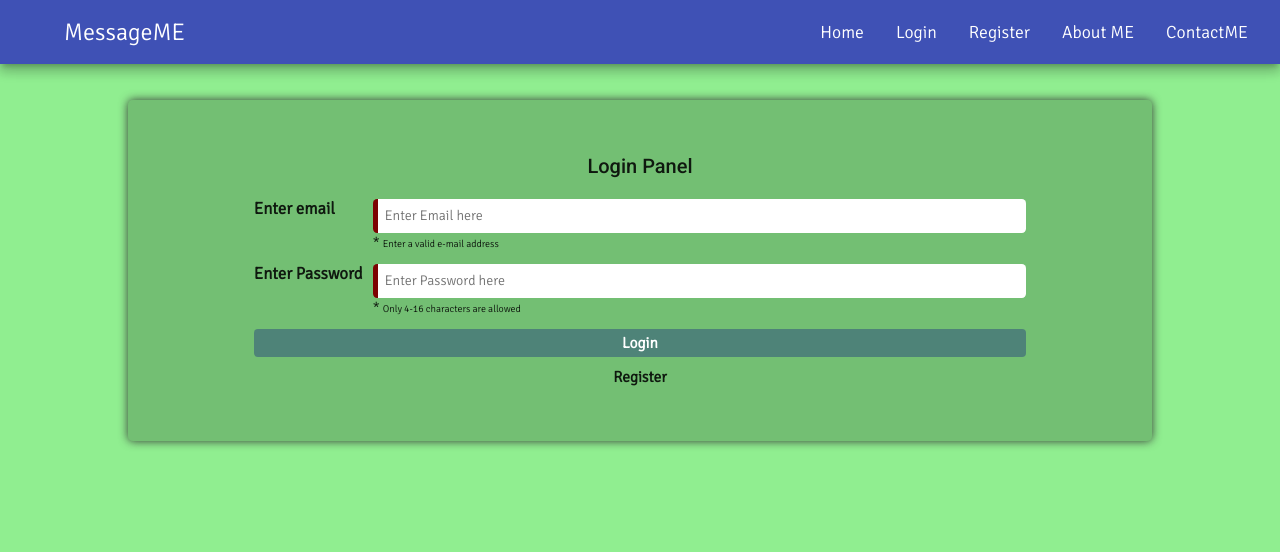
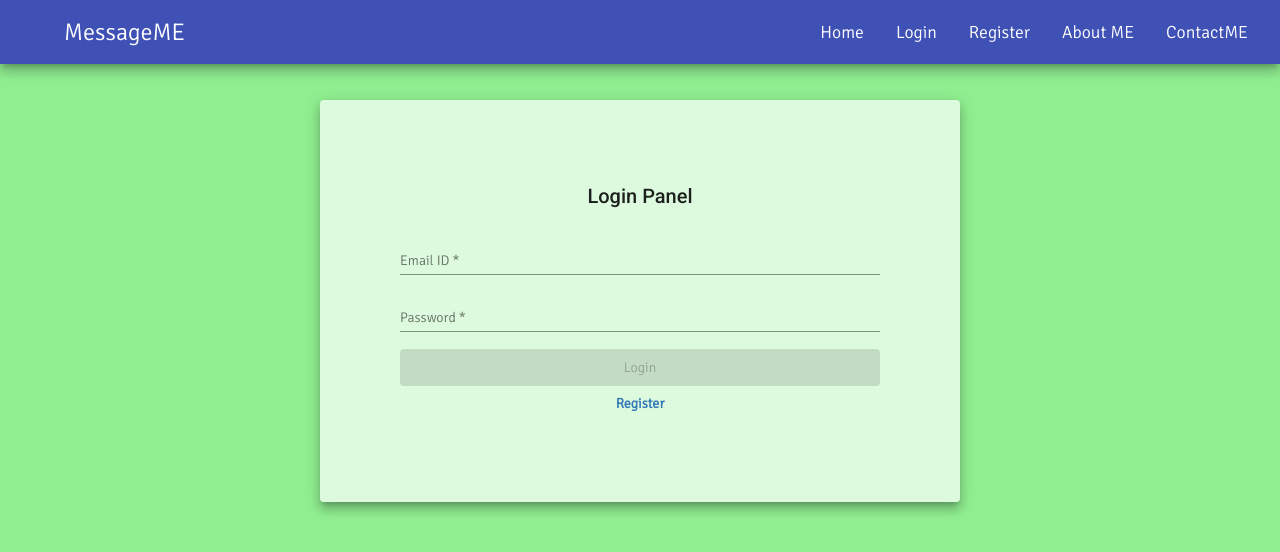
Before and after one commit to manishekaneja/anyMessApplication_a2, an Angular app: page /account/login in a window 1280 px wide. Shown: the top 552 px of the page. Built offline with nearby package versions, Linux system fonts and the light colour scheme.

Commit message:
login form design updated

```diff
--- a/src/app/app.component.css
+++ b/src/app/app.component.css
@@ -6,8 +6,8 @@
   right: 0;
   background-color: transparent;
 }
-.drawer-styles{
-  width:300px;
+.drawer-styles {
+  width: 300px;
 }
 .contain-everything {
   padding: 4.5vh 10vw;
@@ -17,5 +17,10 @@
   .containEverything {
     padding: 4.5vh 2vw;
   }
+}
 
+@media (max-width: 425px) {
+  .contain-everything {
+    padding: 1.5rem 1rem;
+  }
 }
--- a/src/app/jsons/validation.css
+++ b/src/app/jsons/validation.css
@@ -1,8 +1,8 @@
-.ng-valid[required],.ng-valid.required{
+/* .ng-valid[required],.ng-valid.required{
     border-left:green 5px solid!important;
     transition: 0.5s;
 }
 .ng-invalid[required],.ng-invalid.ng-touched.required{
     border-left:rgb(124, 2, 2) 5px solid!important;
     transition: 0.5s;
-}
+} */
--- a/src/app/login/login.component.css
+++ b/src/app/login/login.component.css
@@ -1,77 +1,52 @@
-#formcss>*{
+.login-container {
   margin: 0.5em;
+  padding: 5rem;
+  background-color:rgba(255,255,255,0.7);
+  display: flex;
+  max-width: 40rem;
+  margin: auto;
 }
-#formcss{
+.form-section {
+  align-self: stretch;
+  flex: 1;
+}
+.form-section > form {
   display: flex;
   flex-direction: column;
-    justify-content: center;
-    align-items: center;
-    background-color: rgba(0,0,0,0.2);
-    box-shadow: 0px 0px 10px #353535;
-    padding: 5vh 0vw;
-    border-radius: 5px;
+  align-items: stretch;
 }
-form{
-    margin: auto;
-    display: grid;
-    grid-gap: 10px;
-    grid-template-columns: 1fr 6fr;
-    grid-auto-rows:2fr 2fr 1fr 1fr;
-}
-form>label{
-    font-size: 1.2em;
-}
-form>div{
-    display: flex;
-    width: 100%;
-    height: 100%;
-    flex-direction: column;
-    }
-    form>div>input{
-        padding: 0.5em;
-        border: 0px;
-        border-radius: 0.3em;
-        font-size: 1em;
-    }
-    form>button,form>a{
-        grid-column-start: 1;
-        grid-column-end: 3;
+input {
+  background-color: transparent;
 }
 
-@media(max-width:425px){
-    form{
-        width: 90%;
-        margin: auto;
-        display: grid;
-        grid-template-columns: 1fr;
-        grid-auto-rows:1fr 2fr;
+form > a {
+  color: #337ab7;
+  font-weight: 900;
+  text-align: center;
+  padding: 0.5rem;
 }
-    form>button,form>a{
-        grid-column-start: 1;
-        grid-column-end: 2;
-        text-align: center;
-        border: 0px;
-
+@media (max-width: 768px) {
+  .login-container {
+    padding: 2rem 3rem;
   }
 }
-form>button,form>a{
-    text-align: center;
-        border: 0px;
-        padding: auto;
-        font-weight: 700;
-        font-size: 1.1em;
-        /* text-shadow: 0px 0px 2px #353535; */
-
+@media (max-width: 425px) {
+  .login-container {
+    padding: 2rem 1rem;
+    margin: 2rem 0rem;
   }
-    form>button{
-        border-radius: 4px;
-        color: white!important;
-        background-color: rgba(42, 72, 127,0.8);
-        transition: 0.3s;
 }
 
-    form>button:disabled{
-        background-color: rgba(42, 72, 127,0.5);
+@-webkit-keyframes autofill {
+  0%,
+  100% {
+    background: transparent;
+  }
+}
 
-        /* opacity: 0.3; */
+input:-webkit-autofill {
+  animation: autofill;
+  -webkit-animation-delay: 1s; /* Safari support - any positive time runs instantly */
+  -webkit-animation-name: autofill;
+  -webkit-animation-fill-mode: both;
 }
--- a/src/app/login/login.component.html
+++ b/src/app/login/login.component.html
@@ -1,28 +1,41 @@
-<div id="formcss">
+<mat-card class="login-container flxc jcc aic mat-elevation-z8">
+  <mat-card-title>
     <h2>Login Panel</h2>
+  </mat-card-title>
+  <mat-card-content class="form-section">
+
     <form #myform="ngForm">
-    <label for="email">Enter email</label>
-    <div>
-      <input type="text" id="email" name="email" pattern="^([a-zA-Z0-9_\-\.]+)@([a-zA-Z0-9_\-\.]+)\.([a-zA-Z]{2,5})$" placeholder="Enter Email here"
-      required minlength="4" [(ngModel)]="data.email" #email="ngModel">
-      <span>*
-        <span style="font-size:10px;"> Enter a valid e-mail address</span>
+      <mat-form-field>
+        <mat-label>
+          Email ID
+        </mat-label>
+        <input matInput  type="text" id="email" name="email"
+          pattern="^([a-zA-Z0-9_\-\.]+)@([a-zA-Z0-9_\-\.]+)\.([a-zA-Z]{2,5})$" placeholder="Enter Email here" required
+          minlength="4" [(ngModel)]="data.email" #email="ngModel">
+      </mat-form-field>
+      <mat-form-field>
+        <mat-label>
+          Password
+        </mat-label>
+        <input matInput type="password" name="password" id="password" placeholder="Enter Password here" required
+          minlength="4" maxlength="16" [(ngModel)]="data.password" #password="ngModel">
+      </mat-form-field>
+
+      <!--
+      <label for="password">
+        <span>
+          Enter Password
         </span>
-    </div>
-    <label for="password">Enter Password</label>
-    <div>
-      <input type="password" name="password" id="password" placeholder="Enter Password here" required minlength="4" maxlength="16"
-      [(ngModel)]="data.password" #password="ngModel">
+        <input type="password" name="password" id="password" placeholder="Enter Password here" required minlength="4"
+        maxlength="16" [(ngModel)]="data.password" #password="ngModel">
         <span>*
           <span style="font-size:10px;"> Only 4-16 characters are allowed</span>
         </span>
-    </div>
-    <button [disabled]="!myform.form.valid" (click)="doLogin()">Login</button>
+      </label> -->
+      <button mat-raised-button color="primary" [disabled]="!myform.form.valid" (click)="doLogin()">Login</button>
       <a routerLink="/account/register">
         Register
       </a>
     </form>
-  <div class=" message alert alert-danger  col-md-6 col-md-offset-3 col-xs-10 col-md-offset-1" *ngIf="invalidAttempt" style="text-align:center;margin:0px;" role="alert">
-    <strong>Invalid Email or Password </strong>
-  </div>
-</div>
+  </mat-card-content>
+</mat-card>
--- a/src/styles.css
+++ b/src/styles.css
@@ -51,12 +51,21 @@ a:active {
 }
 .flxr {
   display: flex;
+  flex-direction: row;
 }
-.jcc{
+.flxc {
+  display: flex !important;
+  flex-direction: column;
+}
+
+.jcc {
   justify-content: center;
 }
-.ais{
+.ais {
   align-items: stretch;
+}
+.aic {
+  align-items: center;
 }
 @media (max-width: 1024px) {
   html {
```
Also changed, not shown: src/app/material.module.ts (+12 -0 lines). Lines whose indentation alone changed are shown as unchanged.
